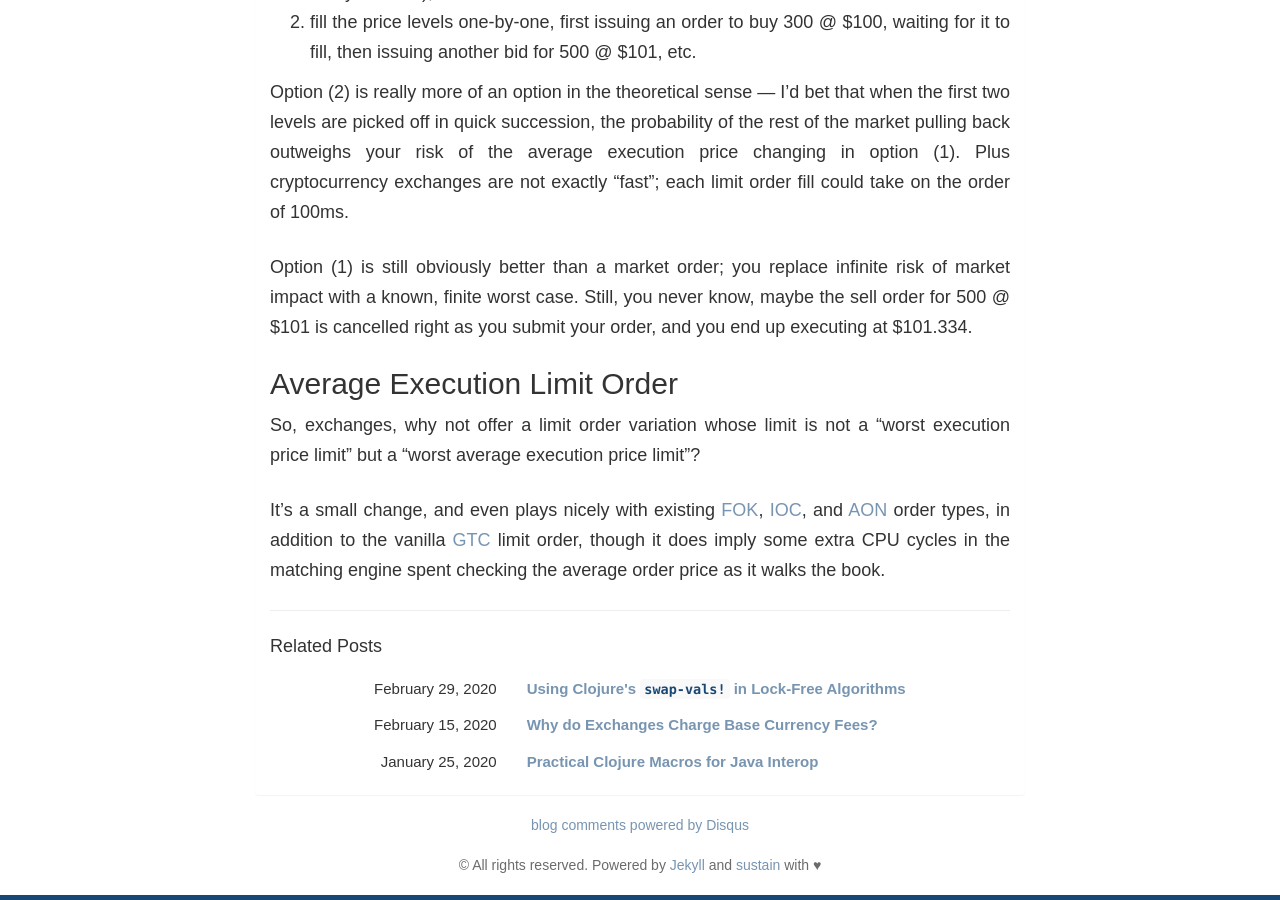
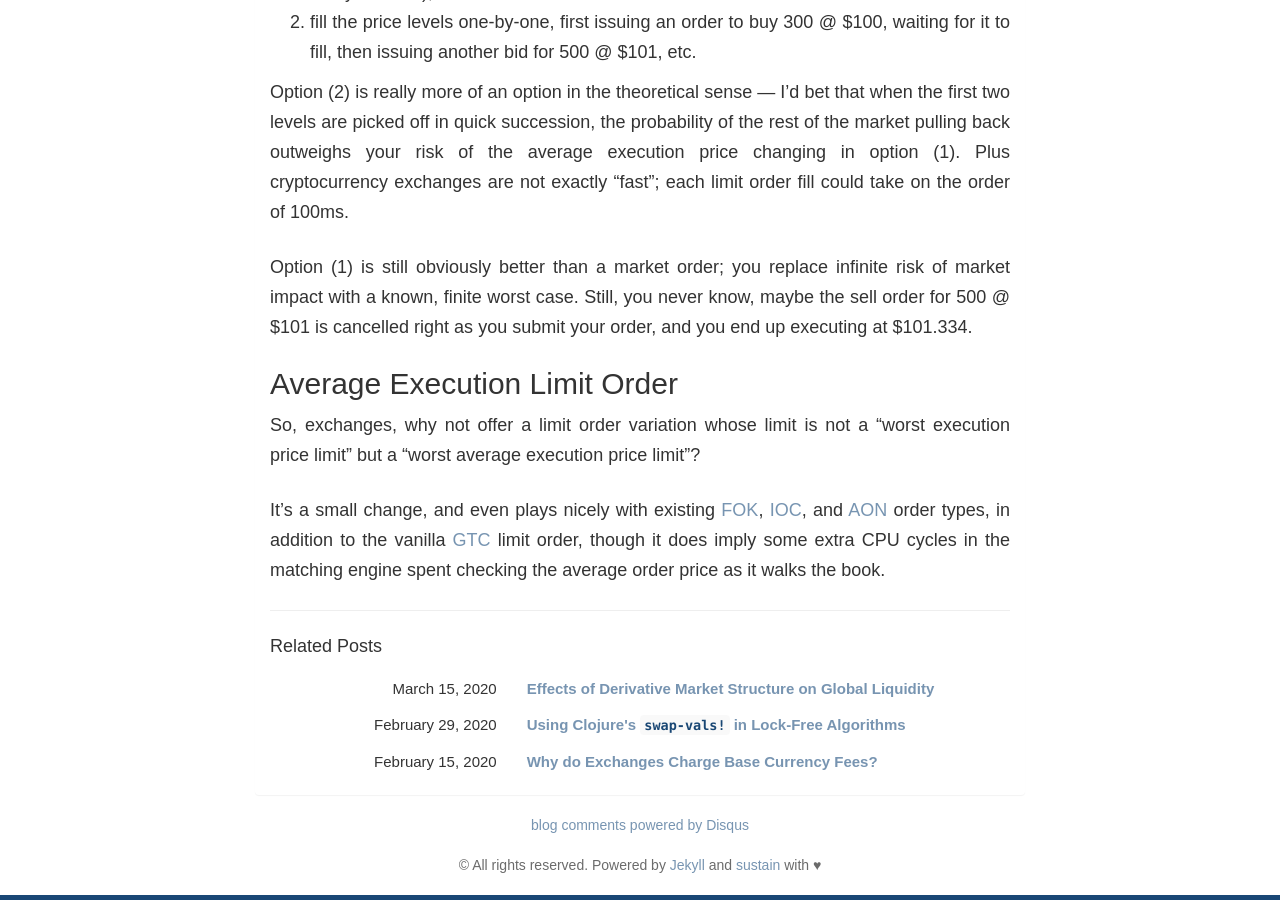
Before and after one commit to matthewdowney/matthewdowney.github.io, a Jekyll site: the page built from _posts/2020-03-07-exchanges-average-execution-price-limit-order.md, in a window 1280 px wide and 900 px high, scrolled down 1974 px. Built offline with Jekyll 4.4.1, drawn with Linux system fonts in a browser that asks for light colours; some web fonts are replaced; Markdown is read by kramdown in place of the engine named in the settings; comment, search, counter and statistics services are not loaded; some of the changed lines change nothing that is shown; some of the changed text lies outside the part shown.

Commit message:
Post on events of march 12th

```diff
--- a/_posts/2020-02-15-why-do-exchanges-charge-base-currency-fees.md
+++ b/_posts/2020-02-15-why-do-exchanges-charge-base-currency-fees.md
@@ -3,7 +3,7 @@
 title: Why do Exchanges Charge Base Currency Fees?
 tags:
  - Trading
- - Markets
+ - Market structure
 ---
 
 Some [prominent](https://www.binance.com/) cryptocurrency
--- a/_posts/2020-03-07-exchanges-average-execution-price-limit-order.md
+++ b/_posts/2020-03-07-exchanges-average-execution-price-limit-order.md
@@ -2,10 +2,8 @@
 layout: post
 title: Exchanges, How Do You Feel About an Average Execution Price Limit Order?
 tags:
- - Finance
- - Market Microstructure
- - Exchanges
  - Trading
+ - Market structure
 ---
 
 A decidedly contrarian friend posed the question, about the protagonists of
--- /dev/null
+++ b/_posts/2020-03-15-effects-of-derivative-market-structure-on-global-liquidity.md
@@ -0,0 +1,133 @@
+---
+layout: post
+title: Effects of Derivative Market Structure on Global Liquidity
+tags:
+- Trading
+- Market structure
+---
+
+Three days ago, Bitcoin joined global equities markets in a free-fall. Perhaps
+even more intriguingly, we saw abnormal distortions in derivatives markets
+before and during the crash.
+
+I want to offer some observations about data that we collected here at
+[Sixtant](https://sixtant.io/).
+
+
+## 04:30 — 06:00 CST: Market Distortion
+
+During the early morning hours of Thursday, March 12th, the futures contracts
+listed on BitMEX entered backwardation during a BTC price crash from ~7.5k to 6k
+on the perpetual swap market.
+
+![early morning futures backwardation](/static/img/backwardation.png)
+<center><i>XRP futures for March 27th were over 6% cheaper than spot XRP for the
+better part of an hour.</i></center><br>
+
+Backwardation (or contango, its inverse) to this extent is not  “normal” market
+behavior — arbitrageurs should step in to close the price gap between the
+futures and the spot.
+
+Usually the balance of order flow here is between traders who want to go short
+(or long) with leverage during a big price movement and are willing to pay a
+premium to do so, and arbitrageurs who decide if the liquidity cost (or cost of
+carry) until the future’s expiry is worth the premium. During price drops these
+traders tend to go short, and in price jumps they go long.
+
+One can only speculate as to why this market distortion persisted in the first
+place, but a possible answer is that there are less traders prepared to
+arbitrage a future in backwardation, since the trader needs to already own the
+spot asset.
+
+In contango, on the other hand, the arbitrageur only needs the settlement
+currency of the future, since they cover by buying the asset on the spot market,
+rather than selling.
+
+So when speculative market participants go long, arbitrageurs step in to keep
+prices in equilibrium, but when the inverse happens in such a precipitous crash,
+there are fewer participants who can provide liquidity.
+
+## Effects on Order Book Liquidity
+
+This is more of a hypothesis than a proven effect, but there is a narrative
+here that presents an explanation for how this price crash and backwardation
+may have made the global market, not just BitMEX, more fragile and set the stage
+for the rest of the day.
+
+![changing bid-ask spreads during the crash](/static/img/bid-ask-spreads.png)
+
+The first component is that such backwardation may have caused market makers
+to reduce their position sizes, removing a significant amount of crypto
+liquidity from the global market early in the day.
+
+Traders (speculators as well as market makers) often create synthetic positions
+to allow them to trade assets they don’t own without the price risk. For
+example, you might have an inventory of 1 BTC and a desire to trade XRP, in
+which case you could use 0.5 BTC to short XRP futures and the other 0.5 BTC to
+buy XRP on a spot market.
+
+Market participants had most likely created their positions by shorting futures
+at a premium of 1-3%, but thanks to the backwardation in the morning they were
+now seeing an opportunity to close their short positions several percentage
+points below the spot price.
+
+Such extreme backwardation doesn’t usually last, so traders probably rushed to
+close or reduce their positions early in the day at a healthy profit, with the
+expectation of reopening them when the futures reached par with spot markets.
+However, the futures basis stayed mostly negative throughout the day.
+
+The second liquidity reducing dynamic is that, in that same way that some
+traders were incentivized to take profit on their short futures positions,
+anybody who was long began to worry about liquidation.
+
+These might have even been the same traders, since in many cases (certainly on
+BitMEX), unrealized P&L is not counted toward the cross margin collateralizing
+other open positions.
+
+It's possible that many of the open long positions — at varying levels of
+leverage — for the USD settled BTC futures were used to fabricate dollars in the
+same way that short positions are used to create crypto. Prudent traders seeking
+to mitigate their risk of liquidation would have reduced or closed their open
+positions, thereby removing dollars from the order book as well.
+
+
+## 20:00 — 00:00 CST: Carnage
+
+Later in the day, liquidations on BitMEX sent the spot price into a free-fall
+and pushed the BTC futures more than 15% into backwardation.
+
+![liquidations later in the day](/static/img/liquidations.png)
+<center><i>5-minute moving averages of different futures contract basis —
+individual ticks were even more extreme.</i></center><br>
+
+![bid-ask spreads on bitmex](/static/img/bitmex-bid-asks.png)
+<center><i>Though BitMEX's average bid-ask spread is much lower than Bitstamp's,
+the extremes reached during the liquidations were impressive. Check out the
+"max" value for the H20 futures, it's 13.4%, and that's for a 10 minute moving
+average!</i></center><br>
+
+## Market Fragility
+
+The standard explanation for events like this goes something along the lines of:
+liquidations on platforms like BitMEX are self-reinforcing. Long positions are
+liquidated via market dumps, which not only puts downward pressure on _that_
+order book, but on the global market as well. Since price discovery happens on
+BitMEX, arbitrageurs buy there and then dump on other spot markets, sinking the
+price globally. Since crypto markets exhibit nominal rigidity (price
+"stickiness"), the subsequent drop in price on spot markets is not followed by
+a correction, but instead serves only to affect the indices used for marking the
+swap and futures products, perpetuating a cycle of liquidations.
+
+This could certainly be true, and without mutual accountability between
+counterparties, a margin call system isn't viable, so it's hard to imagine
+what structural changes could be made to improve the situation.
+
+At the same time, I'm fascinated by the extreme futures backwardation that
+preempted the evening's price crash. Maybe it's just
+[good old human apophenia](https://en.wikipedia.org/wiki/Apophenia),
+but I have to think that there's reason that the headline here was "Bitcoin
+Price Crash" and not "BitMEX Flash Crash".
+
+Who knows though, maybe some gargantuan fund out there was selling BTC a little
+too exuberantly to make margin for leveraged positions in equities, and the
+lesson is to not even try to explain the emergent properties of complex systems.
```
Also changed, not shown: static/img/backwardation.png (added), static/img/bid-ask-spreads.png (added), static/img/bitmex-bid-asks.png (added), static/img/liquidations.png (added).
